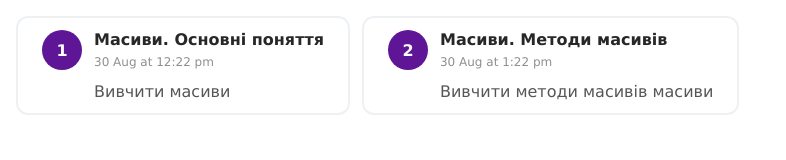
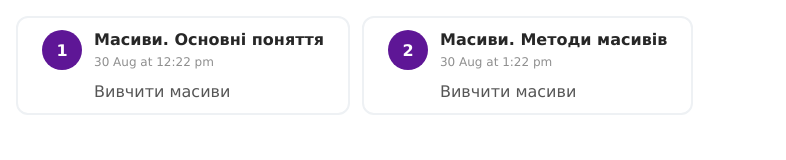
Before and after one commit to TarasTsupryk/learn-js, a React (Create React App) app: page / in a window 1280 px wide. Shown: the top 160 px of the page, without its empty margins (0-786 px from the left). Built offline with nearby package versions, Linux system fonts and the light colour scheme.

Commit message:
add fixes

```diff
--- a/src/components/taskList/TaskList.jsx
+++ b/src/components/taskList/TaskList.jsx
@@ -10,14 +10,25 @@ import NumberIcon from "../NumberIcon/NumberIcon";
 
 import ClassNames from "./styles.module.css";
 
-const TaskLink = ({ id, text, href, subTitle, dateOfPublication }) => {
+const TaskLink = ({
+  id,
+  text,
+  href,
+  subTitle,
+  dateOfPublication,
+  typeOfTask,
+}) => {
   return (
     <CustomLink to={href}>
       <Paper className={ClassNames.taskLink}>
         <header className={ClassNames.taskHeader}>
-          <NumberIcon size={40} color={'var(--purple'}>{id + 1}</NumberIcon>
+          <NumberIcon size={40} color={"var(--purple"}>
+            {id}
+          </NumberIcon>
           <div className={ClassNames.headerLabel}>
-            <Title>{text}</Title>
+            <Title>
+              {typeOfTask}. {text}
+            </Title>
             <SubTitle className={ClassNames.date}>
               {dayjs(dateOfPublication)
                 .format(DATE_MASK_TIME_WITHOUT_YEAR)
@@ -37,12 +48,13 @@ const TaskList = () => {
       {listOfTasks.map((task, index) => (
         <TaskLink
           key={index}
-          id={index}
+          id={task.id}
           text={task.name}
           subTitle={task.description}
           size={task.size}
           dateOfPublication={task.dateOfPublication}
-          href={`${routes.TASK}/${index}`}
+          typeOfTask={task.typeOfTask}
+          href={`${routes.TASK}/${task.id}`}
         />
       ))}
     </div>
--- a/src/mock/listOfTasks.jsx
+++ b/src/mock/listOfTasks.jsx
@@ -1,4 +1,13 @@
-const SIZES_OF_TASK = {
+export const TYPES_OF_TASKS = {
+  ARRAYS: "Масиви",
+  FUNCTIONS: "Функції",
+  DOM: "DOM",
+  ASYNCHRONITY: "Асинхронність",
+  API: "API",
+  REACT: "React",
+};
+
+export const SIZES_OF_TASK = {
   SMALL: "Легкий рівень",
   MEDIUM: "Середній рівень",
   BIG: "Важкий рівень",
@@ -6,16 +15,22 @@ const SIZES_OF_TASK = {
 
 const listOfTasks = [
   {
-    name: "Масиви. Основні поняття",
+    id: "1",
+    name: "Основні поняття",
     description: "Вивчити масиви",
     size: SIZES_OF_TASK.MEDIUM,
     dateOfPublication: "Wed Aug 30 2022 15:22:30 GMT+0300",
+    testCommand: "npm run test task_1",
+    typeOfTask: TYPES_OF_TASKS.ARRAYS,
   },
   {
-    name: "Масиви. Методи масивів",
-    description: "Вивчити методи масивів масиви",
+    id: "2",
+    name: "Методи масивів",
+    description: "Вивчити масиви",
     size: SIZES_OF_TASK.MEDIUM,
     dateOfPublication: "Wed Aug 30 2022 16:22:30 GMT+0300",
+    testCommand: "npm run test task_2",
+    typeOfTask: TYPES_OF_TASKS.ARRAYS,
   },
 ];
 
--- a/src/pages/task/TaskPage.jsx
+++ b/src/pages/task/TaskPage.jsx
@@ -1,32 +1,54 @@
-import { lazy, Suspense, useMemo } from "react";
+import { lazy, Suspense, useMemo, useState } from "react";
 import { useParams } from "react-router-dom";
+import ScriptLabel from "../../components/scriptLabel/ScriptLabel";
 import listOfTasks from "../../mock/listOfTasks";
 import ClassNames from "./styles.module.css";
 import error from "../../common/error";
 
 const TaskPage = () => {
+  const [isError, setIsError] = useState("");
   const { taskId } = useParams();
-  const task = listOfTasks[taskId];
+  const task = listOfTasks.find((task) => task.id === taskId);
 
   const TASK_PATH = `../tasks/taks_${taskId}/task_${taskId}.js`;
 
   const ScriptComponent = useMemo(() => {
     if (task)
-      return lazy(() => import(`../tasks/taks_${taskId}/task_${taskId}.js`));
+      return lazy(() =>
+        import(`../tasks/taks_${taskId}/task_${taskId}.js`).catch((e) => {
+          setIsError(e.message);
+        })
+      );
     // eslint-disable-next-line
   }, []);
+
+  if (!task) return null;
+  const { name, text, size, testCommand, description } = task;
 
   return (
     <div className={ClassNames.taskPage}>
       {task ? (
         <>
           Задача номер №{taskId}
-          <div>{task?.name}</div>
-          <div>{task?.text}</div>
-          <div>{task?.size}</div>
-          <Suspense fallback={`Завантаження ${TASK_PATH}`}>
-            <ScriptComponent />
-          </Suspense>
+          <div>{name}</div>
+          <div>{text}</div>
+          <div>{size}</div>
+          <div>{description}</div>
+          <div>
+            Для запуску тесту запустіть команду{" "}
+            <ScriptLabel label={testCommand} /> в терміналі
+          </div>
+          {!isError ? (
+            <Suspense fallback={`Завантаження ${TASK_PATH}`}>
+              <ScriptComponent />
+            </Suspense>
+          ) : (
+            <div>
+              Помилка завантаження скрипта {TASK_PATH}
+              <br />
+              {isError}
+            </div>
+          )}
         </>
       ) : (
         <p>{error.LOAD_ERROR}</p>
```
Also changed, not shown: 1 other file (tests, documents, lock files or other folders).
